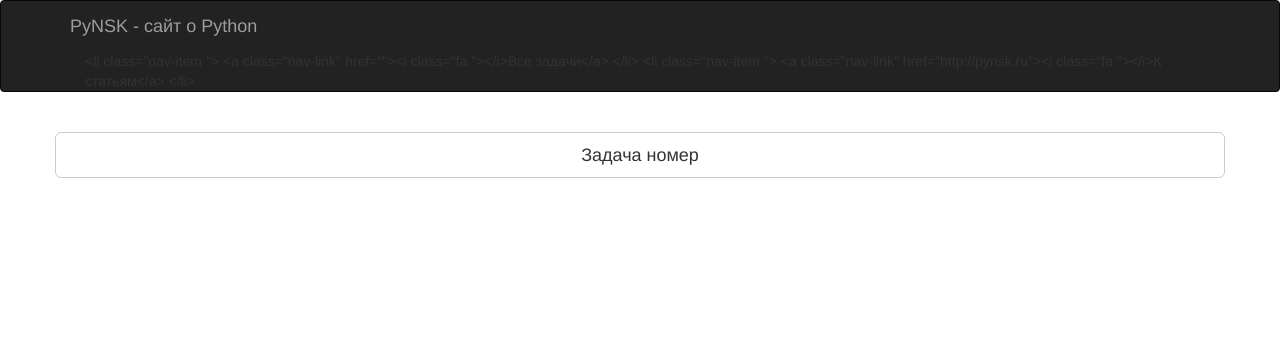
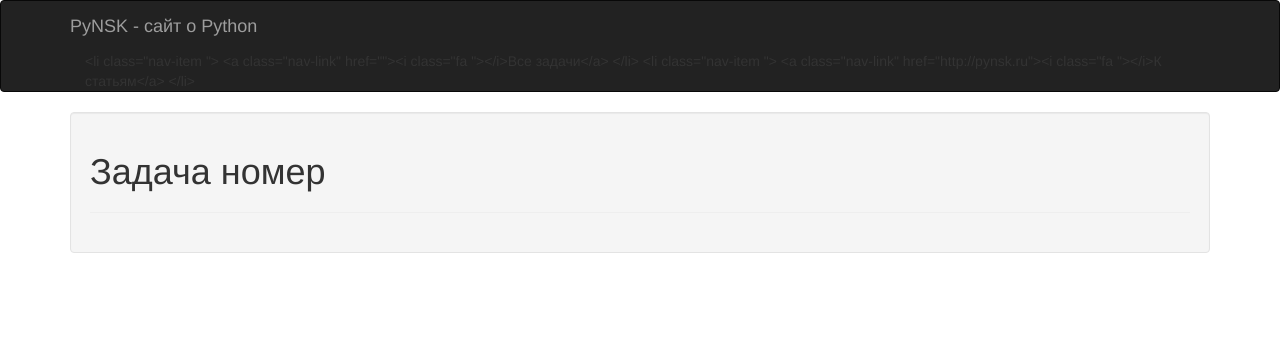
Before and after one commit to PyNSK/pynsk.ru, a Django app: template apps/tasks/templates/tasks/task_detail.html in a window 1280 px wide. Shown: the top 352 px of the page. Run offline with Django 3.2, Linux system fonts and the light colour scheme; the template is opened without the code that fills it, so the values that code supplies are empty; parts of the project's set-up code (start-up, migrations or seed data) failed here and were passed over; some libraries are stand-ins or nearby versions.

Commit message:
Сменил отображение текста задачи

```diff
--- a/apps/tasks/templates/tasks/task_detail.html
+++ b/apps/tasks/templates/tasks/task_detail.html
@@ -15,14 +15,19 @@
 
 {% block container %}
 
-    <div class="row">
-        <h2 class="btn btn-default btn-lg btn-block">Задача номер {{ object.number|stringformat:"03d" }}</h2>
+    <div class="well">
+        <header class="entry-header">
+            <h1 class="entry-title" itemprop="headline">Задача номер {{ object.number|stringformat:"03d" }}</h1>
+        </header>
+        <hr>
+
+
+        <div class="entry-content">
+            <article id="task-{{ object.pk }}">
+                {{ object.html_content|safe }}
+
+            </article>
+        </div>
     </div>
 
-    <article id="task-{{ object.pk }}">
-        {{ object.html_content|safe }}
-
-    </article>
-
-
 {% endblock container %}
--- a/apps/tasks/templates/tasks_base/base.html
+++ b/apps/tasks/templates/tasks_base/base.html
@@ -35,11 +35,16 @@
     {#        <link href="{% static 'css/flipper.css' %}" rel="stylesheet">#}
 
     {% block style %}
+
+
     {% endblock style %}
 
 </head>
+
+
 <body>
 
+{% block body %}
 
     {% block navbar %}
         {% include 'blocks/nav.html' %}
@@ -55,6 +60,7 @@
         {% endblock container %}
     </div>
 
+
     <!--    JAVASCRIPT DEPENENCIES      -->
 
     <script src="//code.jquery.com/jquery-2.2.1.min.js"></script>
@@ -63,6 +69,6 @@
     <script src="{% static 'material/js/ripples.min.js' %}"></script>
     <script src="{% static 'material/js/material.min.js' %}"></script>
 
-
+{% endblock body %}
 </body>
 </html>
```
Lines whose indentation alone changed are shown as unchanged.
